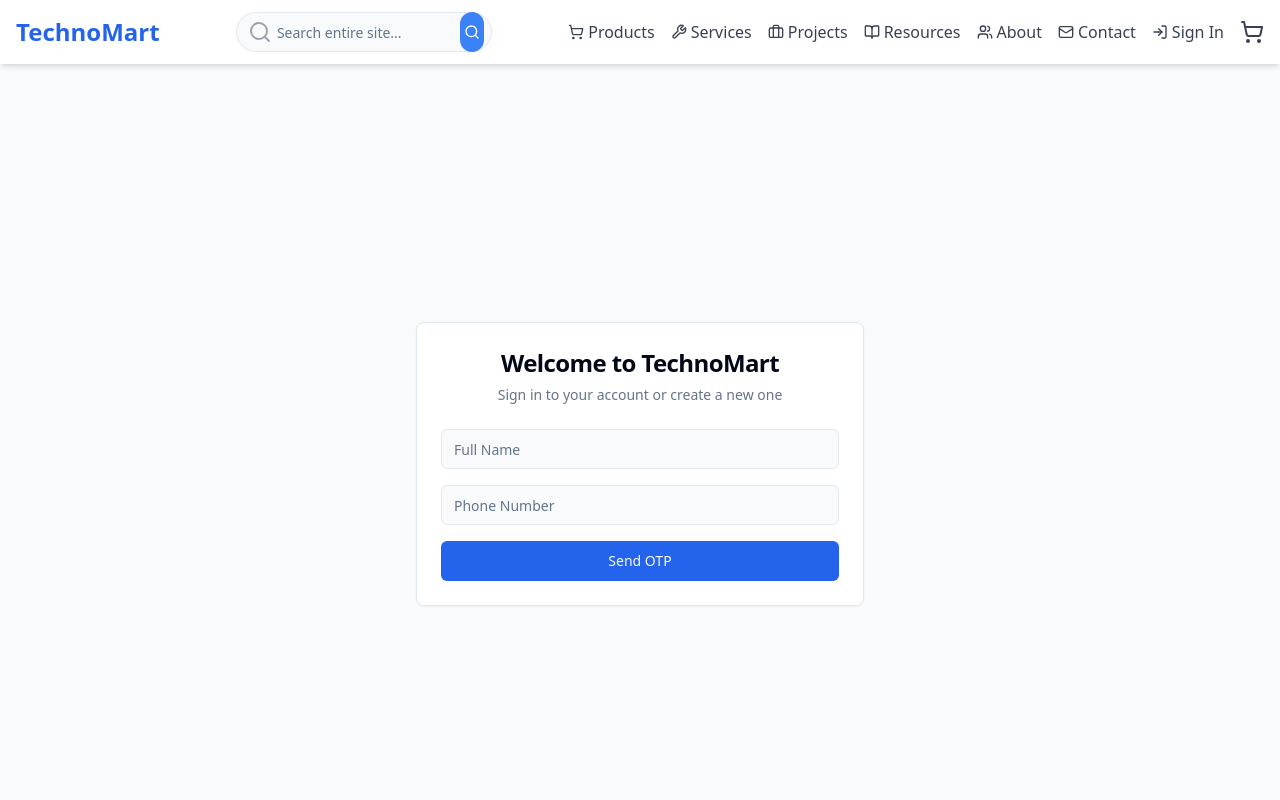
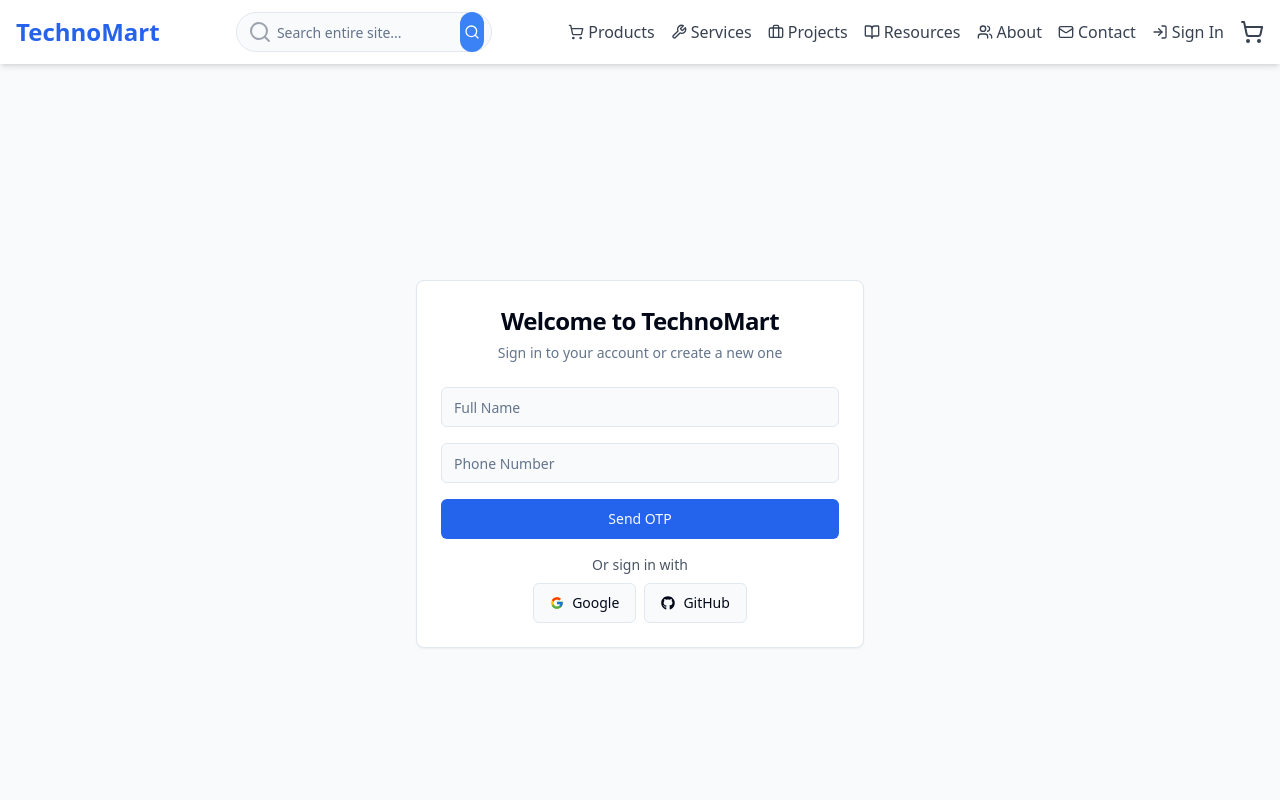
Before and after one commit to Crypto-star/techshopper-hub, a React (Vite) app: page /signin in a window 1280 px wide. Shown: the top 800 px of the page. Built offline with nearby package versions, Linux system fonts and the light colour scheme; the HTML template or start-up script is replaced by a standard one.

Commit message:
Add OAuth 2.0 login system
Implement OAuth 2.0 authentication for direct login using Google and other services supported by Supabase. This enhancement allows users to log in seamlessly without needing to create a separate account.
[skip gpt_engineer]

```diff
--- a/package.json
+++ b/package.json
@@ -57,6 +57,7 @@
     "react-day-picker": "^8.10.1",
     "react-dom": "^18.2.0",
     "react-hook-form": "^7.52.0",
+    "react-icons": "^5.3.0",
     "react-resizable-panels": "^2.0.19",
     "react-router-dom": "^6.23.1",
     "recharts": "^2.12.7",
--- a/src/integrations/supabase/auth.jsx
+++ b/src/integrations/supabase/auth.jsx
@@ -27,9 +27,14 @@ export const SupabaseAuthProviderInner = ({ children }) => {
       setLoading(false);
     };
 
-    const { data: authListener } = supabase.auth.onAuthStateChange((event, session) => {
+    const { data: authListener } = supabase.auth.onAuthStateChange(async (event, session) => {
       setSession(session);
       queryClient.invalidateQueries('user');
+
+      if (event === 'SIGNED_IN') {
+        // Handle successful sign-in
+        // You can add additional logic here if needed
+      }
     });
 
     getSession();
@@ -63,6 +68,6 @@ export const SupabaseAuthUI = () => (
     supabaseClient={supabase}
     appearance={{ theme: ThemeSupa }}
     theme="default"
-    providers={[]}
+    providers={['google', 'github']}
   />
 );
--- a/src/pages/SignIn.jsx
+++ b/src/pages/SignIn.jsx
@@ -6,6 +6,8 @@ import { Input } from "@/components/ui/input";
 import { useSupabaseAuth } from '../integrations/supabase/auth';
 import { supabase } from '../integrations/supabase/supabase';
 import { toast } from 'sonner';
+import { FcGoogle } from 'react-icons/fc';
+import { FaGithub } from 'react-icons/fa';
 
 const SignIn = () => {
   const [fullName, setFullName] = useState('');
@@ -28,6 +30,17 @@ const SignIn = () => {
       toast.success('A verification code has been sent to your phone.');
     } catch (error) {
       toast.error(error.message);
+    }
+  };
+
+  const signInWithOAuth = async (provider) => {
+    try {
+      const { error } = await supabase.auth.signInWithOAuth({
+        provider: provider,
+      });
+      if (error) throw error;
+    } catch (error) {
+      toast.error(`Error signing in with ${provider}: ${error.message}`);
     }
   };
 
@@ -59,6 +72,25 @@ const SignIn = () => {
             />
             <Button type="submit" className="w-full">Send OTP</Button>
           </form>
+          <div className="mt-4">
+            <p className="text-center text-sm text-gray-600 mb-2">Or sign in with</p>
+            <div className="flex justify-center space-x-2">
+              <Button
+                onClick={() => signInWithOAuth('google')}
+                variant="outline"
+                className="flex items-center justify-center"
+              >
+                <FcGoogle className="mr-2" /> Google
+              </Button>
+              <Button
+                onClick={() => signInWithOAuth('github')}
+                variant="outline"
+                className="flex items-center justify-center"
+              >
+                <FaGithub className="mr-2" /> GitHub
+              </Button>
+            </div>
+          </div>
         </CardContent>
       </Card>
     </div>
```
Also changed, not shown: 1 other file (tests, documents, lock files or other folders).
